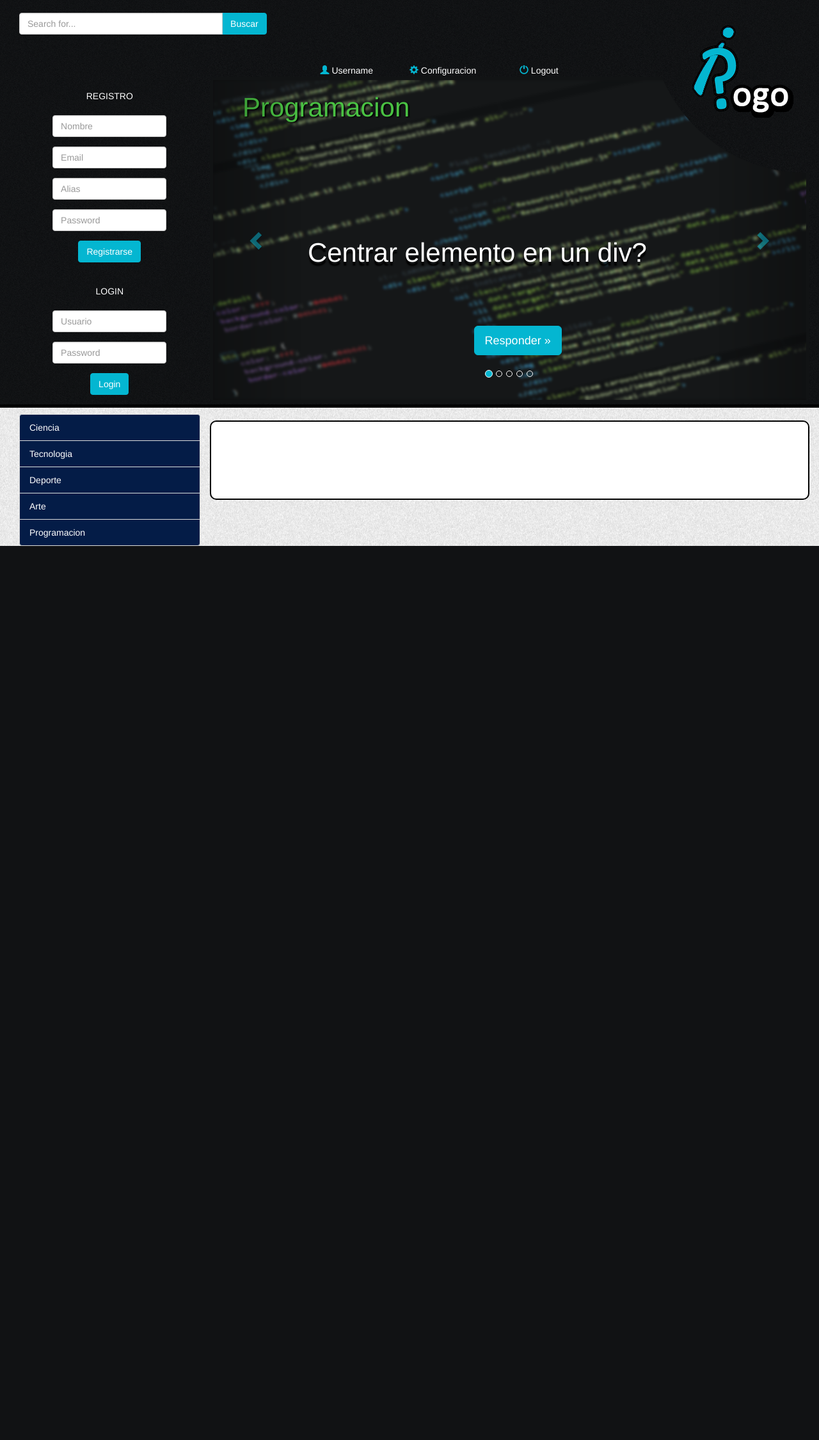
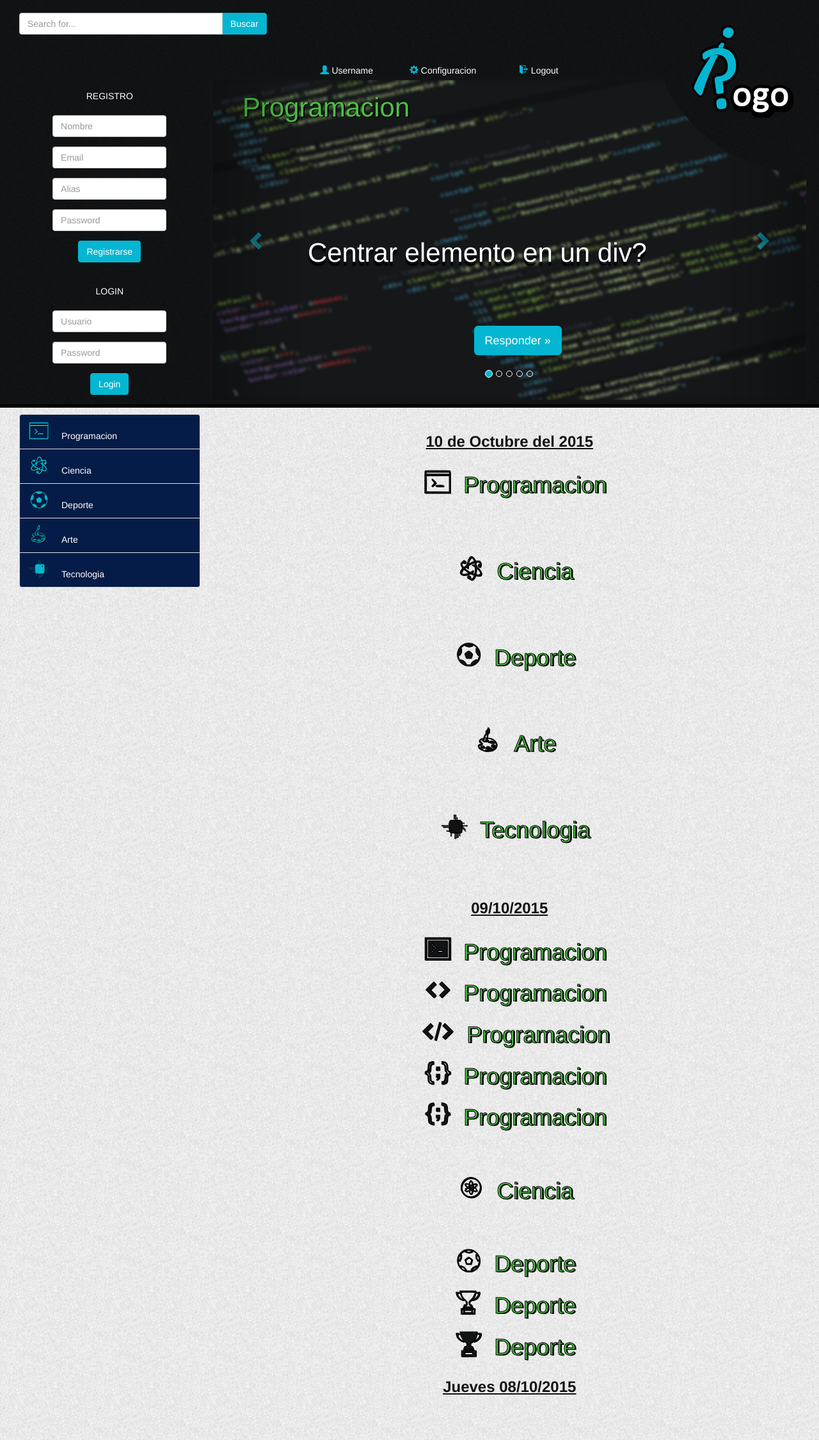
Before and after one commit to msantanagonzalez/rogo, a PHP site: page / in a window 1280 px wide. Shown: the whole page at 64% size. Before the commit the page ends 853 px from the top, so only its background shows below. Run offline with PHP 8.4, Linux system fonts and the light colour scheme.

Commit message:
Added new custom fonts

```diff
--- /dev/null
+++ b/www/Resources/css/customFonts.css
@@ -0,0 +1,139 @@
+@font-face {
+	font-family: 'icomoon';
+	src:url('../fonts/icomoon.eot?ip2beu');
+	src:url('../fonts/icomoon.eot?ip2beu#iefix') format('embedded-opentype'),
+		url('../fonts/icomoon.ttf?ip2beu') format('truetype'),
+		url('../fonts/icomoon.woff?ip2beu') format('woff'),
+		url('../fonts/icomoon.svg?ip2beu#icomoon') format('svg');
+	font-weight: normal;
+	font-style: normal;
+}
+
+[class^="icon-"], [class*=" icon-"] {
+	font-family: 'icomoon';
+	speak: none;
+	font-style: normal;
+	font-weight: normal;
+	font-variant: normal;
+	text-transform: none;
+	line-height: 1;
+
+	/* Better Font Rendering =========== */
+	-webkit-font-smoothing: antialiased;
+	-moz-osx-font-smoothing: grayscale;
+}
+
+.icon-pencil2:before {
+	content: "\e800";
+}
+.icon-chat1:before {
+	content: "\e801";
+}
+.icon-chat2:before {
+	content: "\e802";
+}
+.icon-chat3:before {
+	content: "\e803";
+}
+.icon-bubble1:before {
+	content: "\e804";
+}
+.icon-bubbles2:before {
+	content: "\e805";
+}
+.icon-bubbles3:before {
+	content: "\e806";
+}
+.icon-usersIcon:before {
+	content: "\e807";
+}
+.icon-happy:before {
+	content: "\e808";
+}
+.icon-happy2:before {
+	content: "\e809";
+}
+.icon-wink:before {
+	content: "\e80a";
+}
+.icon-wink2:before {
+	content: "\e80b";
+}
+.icon-grin:before {
+	content: "\e80c";
+}
+.icon-grin2:before {
+	content: "\e80d";
+}
+.icon-notification:before {
+	content: "\e80e";
+}
+.icon-question:before {
+	content: "\e80f";
+}
+.icon-calendar:before {
+	content: "\e810";
+}
+.icon-info:before {
+	content: "\e811";
+}
+.icon-enter:before {
+	content: "\e812";
+}
+.icon-exit:before {
+	content: "\e813";
+}
+.icon-embed:before {
+	content: "\e814";
+}
+.icon-embed2:before {
+	content: "\e815";
+}
+.icon-terminal:before {
+	content: "\e816";
+}
+.icon-atomCircleIcon:before {
+	content: "\e817";
+}
+.icon-atomIcon:before {
+	content: "\e818";
+}
+.icon-chipIcon:before {
+	content: "\e819";
+}
+.icon-codeIcon1:before {
+	content: "\e81a";
+}
+.icon-codeIcon2:before {
+	content: "\e81b";
+}
+.icon-consoleIcon:before {
+	content: "\e81c";
+}
+.icon-paletteIcon1:before {
+	content: "\e81d";
+}
+.icon-paletteIcon2:before {
+	content: "\e81e";
+}
+.icon-poopIcon1:before {
+	content: "\e81f";
+}
+.icon-poopIcon2:before {
+	content: "\e820";
+}
+.icon-soccerIcon1:before {
+	content: "\e821";
+}
+.icon-soccerIcon2:before {
+	content: "\e822";
+}
+.icon-trophyIcon1:before {
+	content: "\e823";
+}
+.icon-trophyIcon2:before {
+	content: "\e824";
+}
+.icon-calendar2:before {
+	content: "\e825";
+}
--- a/www/Resources/css/styles.css
+++ b/www/Resources/css/styles.css
@@ -7,6 +7,10 @@ body {
     background-color: #d3d3d3;
     color: #fefefe;
 }
+h1,h2,h3{
+  color: #111314;
+}
+
 /* ------------------------- TEXT STYLES -----------------------*/
 .textBlue{
 color: #04b6d1;
@@ -20,12 +24,44 @@ color: #111314
 .textBlack{
   color: #000;
 }
+.indexFecha{
+  font-weight: bold;
+  text-decoration:underline;
+}
+.indexCategoria{
+  -webkit-text-stroke: 1px black;
+  color: #4ac143;
+  text-shadow: 2px 1px 0px #000;
+  /*
+   text-shadow:
+       3px 3px 0 #000,
+     -1px -1px 0 #000,
+      1px -1px 0 #000,
+      -1px 1px 0 #000,
+       1px 1px 0 #000;
+  */
+}
+.textoCategoria{
+  position: absolute;
+  bottom: -10px;
+  left: -5px;
+  width: 25%;
+  background: url(../images/noiseHeaderGrey.png) repeat center center;
+  background-color:#111314;
+  color: #4ac143;
+  /*
+  background-color:#041c47;
+  color: #fff;
+  */
+  font-size: 3em;
+  text-shadow: 2px 1px 0px #000;
+  border-radius: 0px 100px 0px 0px;
+}
+
 /* ------------------------- Textures  -----------------------*/
-
 .bodyNoise{
   background: url(../images/noiseBody.png) repeat center center;
 }
-
 .headerNoise{
   /*Blue:*/
   /*background: url(../images/noiseHeader.png) repeat center center;*/
@@ -40,37 +76,31 @@ color: #111314
   /*Grey:*/
   background-color:#111314;
 }
-
 .buscarContainer{
   padding-bottom: 10px;
 }
-
 .indexIconsContainer{
   text-align: center;
   padding-top: 80px;
   padding-left: 50px;
   padding-right: 50px;
 }
-
 .iconsContainer{
   text-align: center;
   padding-top: 15px;
   padding-left: 0px;
   padding-right: 0px;
 }
-
 .singleIconContainer{
   padding-left: 0;
   padding-right: 0;
 }
-
 .indexLogoContainer {
   position: absolute;
   top: 10%; /*Before: 50% */
   right: 0;
   z-index: 10;
 }
-
 .logoContainer {
   position: absolute;
   padding: 0;
@@ -79,12 +109,10 @@ color: #111314
   text-align: right;
   z-index: 10;
 }
-
 .registroContainer{
   padding-top: 20px;
   text-align: center;
 }
-
 .carouselContainer{
   padding-left:5px;
   padding-right:5px;
@@ -93,7 +121,6 @@ color: #111314
   background-color:#111314;
   border-radius:10px;
 }
-
 .carouselImageContainer{
   width: 1024px;
   max-height: 500px;
@@ -103,67 +130,58 @@ color: #111314
   -ms-filter: blur(2px);
   filter: blur(2px);
 }
-
-.IndexCategoria{
+.indexCategoriaContainer{
     padding-top:10px;
-
 }
 
 .list-group-item{
   background-color: #041c47;
 }
-.IndexCategoria a{
-  color: #FFF
-}
-.TituloCategoria{
-  text-align: center;
-}
-.TituloCategoria h1{
-  color: #000
-}
-
 .contenidoContainer{
   margin: 0;
   padding: 0;
 }
-
 .preguntaContainer{
   margin-top: 20px;
   background-color: #4ac143;
   border-radius:10px;
   border: 2px solid #000;
 }
-
 .mejorRespuestaContainer{
   margin-top: 5px;
   background-color: #151718;
   border-radius:10px;
   border: 2px solid #000;
 }
-
 .respuestasContainer{
   margin-top: 5px;
   background-color: #fff;
   border-radius:10px;
   border: 2px solid #000;
 }
-
 .historialContainer{
   margin-top: 20px;
+  /*
   background-color: #fff;
   border-radius:10px;
   border: 2px solid #000;
+  */
 }
+.categoriaContainer{
+  background: url(../images/noiseHeaderGrey.png) repeat center center;
+  background-color:#111314;
+  height: 150px;
+  overflow: hidden;
+}
+
 /* ------------------------- ELEMENT STYLES  -----------------------*/
 .logo{
   max-width:30%;
 }
-
 .separator{
   height: 5px;
   background-color: black;
 }
-
 .indexCircle{
   width: 250px; /*before:250*/
   height: 250px;
@@ -181,7 +199,6 @@ color: #111314
   border-radius: 10px 10px 10px 500px;
   z-index: 9;
 }
-
 .circle{
   width: 150px;
   height: 150px;
@@ -200,73 +217,56 @@ color: #111314
   /*border-radius: 500px;*/
   z-index: 9;
 }
-
-.categoriaContainer{
-  background: url(../images/noiseHeaderGrey.png) repeat center center;
-  background-color:#111314;
-  height: 150px;
-  overflow: hidden;
+.indexCategoriaContainer a{
+  color: #FFF
 }
-
 .imagenCategoria{
   min-width: 100%;
 }
-
 #imagenArte{
   margin-top: -380px; /*Centrar imagen*/
 }
-
 #imagenCiencia{
   margin-top: -130px; /*Centrar imagen*/
 }
-
 #imagenDeporte{
   margin-top: -450px; /*Centrar imagen*/
 }
-
 #imagenProgramacion{
   margin-top: -200px; /*Centrar imagen*/
 }
-
 #imagenTecnologia{
   margin-top: -400px; /*Centrar imagen*/
 }
-
-.textoCategoria{
-  position: absolute;
-  bottom: -10px;
-  left: -5px;
-  width: 25%;
-  background: url(../images/noiseHeaderGrey.png) repeat center center;
-  background-color:#111314;
-  color: #4ac143;
-
-  /*
-  background-color:#041c47;
-  color: #fff;
-  */
-  font-size: 3em;
-  text-shadow: 2px 1px 5px #4ac143;
-  border-radius: 0px 100px 0px 0px;
-}
-
 .btnCarousel{
   color: #fff;
   background-color: #04b6d1;
   border-color: #04b6d1;
 }
-
 .btnCarousel:hover{
   color: #000;
   background-color:#4ac143;
   border-color: #4ac143;
 }
-
 .iconosPregunta{
   color: #fff;
   size:50px;
 }
-
+.menuIconosCategoria{
+  padding-right: 20px;
+  color: #04b6d1;
+  font-weight: bold;
+  font-size: 30px;
+  text-shadow: 1px 1px 0px #000;
+}
+.indexIconosCategoria{
+  padding-right: 20px;
+  padding-left: 20px; /*Quitar*/
+  color: #111314;
+  font-weight: bold;
+  font-size: 40px;
+  text-shadow: 1px 1px 0px #000;
+}
 /*------------------- Modificaciones sobre clases boostrap ---------------------*/
 .carousel-indicators .active {
   width: 12px;
@@ -287,16 +287,16 @@ color: #111314
   padding-left:5%;
   padding-top:0px;
   padding-bottom:0px;
-  color: #4ac143;
   text-align: left;
   /*text-shadow: 2px 1px 2px #000;*/
-  text-shadow: 2px 1px 2px #000;
+  text-shadow: 2px 1px 0px #000;
 }
 
 .carousel-caption h1{
   /*background: url(../images/noiseHeaderGrey.png) repeat center center;*/
   /*background-color:#111314;*/
   /*border-radius: 10px 0px 0px 10px;*/
+  color: #4ac143;
   font-size: 3em;
 }
 
--- a/www/arte.php
+++ b/www/arte.php
@@ -16,6 +16,8 @@
   	<link href="Resources/css/bootstrap.css" rel="stylesheet">
     <!-- CSS(Ours) -->
     <link href="Resources/css/styles.css" rel="stylesheet">
+    <link href="Resources/css/customFonts.css" rel="stylesheet">
+
   	<title>Rogo |- Ask and respond </title>
   </head>
 
--- a/www/ciencia.php
+++ b/www/ciencia.php
@@ -16,6 +16,8 @@
   	<link href="Resources/css/bootstrap.css" rel="stylesheet">
     <!-- CSS(Ours) -->
     <link href="Resources/css/styles.css" rel="stylesheet">
+    <link href="Resources/css/customFonts.css" rel="stylesheet">
+
   	<title>Rogo |- Ask and respond </title>
   </head>
 
--- a/www/deporte.php
+++ b/www/deporte.php
@@ -16,6 +16,8 @@
   	<link href="Resources/css/bootstrap.css" rel="stylesheet">
     <!-- CSS(Ours) -->
     <link href="Resources/css/styles.css" rel="stylesheet">
+    <link href="Resources/css/customFonts.css" rel="stylesheet">
+
   	<title>Rogo |- Ask and respond </title>
   </head>
 
--- a/www/index.php
+++ b/www/index.php
@@ -16,6 +16,8 @@
   	<link href="Resources/css/bootstrap.css" rel="stylesheet">
     <!-- CSS(Ours) -->
     <link href="Resources/css/styles.css" rel="stylesheet">
+    <link href="Resources/css/customFonts.css" rel="stylesheet">
+
   	<title>Rogo |- Ask and respond </title>
   </head>
 
@@ -60,7 +62,7 @@
                     <span>Configuracion</span>
                   </div>
                   <div class="col-lg-4 col-md-4 col-sm-12 col-xs-12 singleIconContainer">
-                    <span class="glyphicon glyphicon-off textBlue" aria-hidden="true"></span>
+                    <span class="icon-exit textBlue" aria-hidden="true"></span>
                     <span>Logout</span>
                   </div>
                 </div>
@@ -169,7 +171,7 @@
                       <img class="carouselImageContainer" src="Resources/images/carouselCiencia.png" alt="...">
                       <div class="carousel-caption">
                         <h1>Ciencia</h1>
-                        <p>Pregunta2</p>
+                        <p>Que es la teoría de cuerdas?</p>
                         <a class="btn btn-lg btnCarousel" href="#news1" role="button">Responder &raquo;</a>
                       </div>
                     </div>
@@ -178,7 +180,7 @@
                       <img class="carouselImageContainer" src="Resources/images/carouselDeporte.png" alt="...">
                       <div class="carousel-caption">
                         <h1>Deporte</h1>
-                        <p>Pregunta3</p>
+                        <p>Posiciones en el fútbol americano?</p>
                         <a class="btn btn-lg btnCarousel" href="#news1" role="button">Responder &raquo;</a>
                       </div>
                     </div>
@@ -187,7 +189,7 @@
                       <img class="carouselImageContainer" src="Resources/images/carouselArte.png" alt="...">
                       <div class="carousel-caption">
                         <h1>Arte</h1>
-                        <p>Pregunta4</p>
+                        <p>Que es un fractal?</p>
                         <a class="btn btn-lg btnCarousel" href="#news1" role="button">Responder &raquo;</a>
                       </div>
                     </div>
@@ -196,7 +198,7 @@
                       <img class="carouselImageContainer" src="Resources/images/carouselTecnologia.png" alt="...">
                       <div class="carousel-caption">
                         <h1>Tecnologia</h1>
-                        <p>Pregunta5</p>
+                        <p>Que significa "Dual core" y "Quad core"?</p>
                         <a class="btn btn-lg btnCarousel" href="#news1" role="button">Responder &raquo;</a>
                       </div>
                     </div>
@@ -229,29 +231,86 @@
         <div class="col-lg-12 col-md-12 col-sm-12 col-xs-12">
 
           <!-- Principio Ordenacion Categoria -->
-          <div class="IndexCategoria col-lg-3 col-md-3 col-sm-3 col-xs-3">
-            <a href="ciencia.php" class="list-group-item ">Ciencia</a>
-            <a href="tecnologia.php" class="list-group-item ">Tecnologia</a>
-            <a href="deporte.php" class="list-group-item ">Deporte</a>
-            <a href="arte.php" class="list-group-item ">Arte</a>
-            <a href="programacion.php" class="list-group-item ">Programacion</a>
+          <div class="indexCategoriaContainer col-lg-3 col-md-3 col-sm-3 col-xs-3">
+            <a href="programacion.php" class="list-group-item"><span class="icon-consoleIcon menuIconosCategoria" aria-hidden="true"></span>Programacion</a>
+            <a href="ciencia.php" class="list-group-item "><span class="icon-atomIcon menuIconosCategoria"></span>Ciencia</a>
+            <a href="deporte.php" class="list-group-item "><span class="icon-soccerIcon2 menuIconosCategoria"></span>Deporte</a>
+            <a href="arte.php" class="list-group-item "><span class="icon-paletteIcon1 menuIconosCategoria"></span>Arte</a>
+            <a href="tecnologia.php" class="list-group-item "><span class="icon-chipIcon menuIconosCategoria"></span>Tecnologia</a>
           </div>
           <!-- Fin Ordenacion Categoria -->
 
           <!-- Principio Historial -->
-
-            <div class="col-lg-9 col-md-9 col-sm-9 col-xs-9 historialContainer pull-right">
+            <div class="col-lg-9 col-md-9 col-sm-9 col-xs-9 historialContainer">
+              <div class="col-lg-12 col-md-12 col-sm-12 col-xs-12 text-center">
+                <h3 class="indexFecha">10 de Octubre del 2015</h3>
+                <!-- Programacion -->
+                <div class="col-lg-12 col-md-12 col-sm-12 col-xs-12 text-center">
+                  <h1 class="indexCategoria"><span class="icon-consoleIcon indexIconosCategoria"></span>Programacion</h1>
                   <BR>
-                    <BR>
-                      <BR>
-                        <BR>
-                          <BR>
-                            <BR>
-
+                  <BR>
+                  <BR>
+                </div>
+                <!-- Ciencia -->
+                <div class="col-lg-12 col-md-12 col-sm-12 col-xs-12 text-center">
+                  <h1 class="indexCategoria"><span class="icon-atomIcon indexIconosCategoria"></span>Ciencia</h1>
+                  <BR>
+                  <BR>
+                  <BR>
+                </div>
+                <!-- Deporte -->
+                <div class="col-lg-12 col-md-12 col-sm-12 col-xs-12 text-center">
+                  <h1 class="indexCategoria"><span class="icon-soccerIcon2 indexIconosCategoria"></span>Deporte</h1>
+                  <BR>
+                  <BR>
+                  <BR>
+                </div>
+                <!-- Arte -->
+                <div class="col-lg-12 col-md-12 col-sm-12 col-xs-12 text-center">
+                  <h1 class="indexCategoria"><span class="icon-paletteIcon1 indexIconosCategoria"></span>Arte</h1>
+                  <BR>
+                  <BR>
+                  <BR>
+                </div>
+                <!-- Tecnologia -->
+                <div class="col-lg-12 col-md-12 col-sm-12 col-xs-12 text-center">
+                  <h1 class="indexCategoria"><span class="icon-chipIcon indexIconosCategoria"></span>Tecnologia</h1>
+                  <BR>
+                  <BR>
+                  <BR>
+                </div>
               </div>
+              <div class="col-lg-12 col-md-12 col-sm-12 col-xs-12 text-center">
+                <h3 class="indexFecha">09/10/2015</h3>
+                <!-- Programacion -->
+                <div class="col-lg-12 col-md-12 col-sm-12 col-xs-12 text-center">
+                  <h1 class="indexCategoria"><span class="icon-terminal indexIconosCategoria"></span>Programacion</h1>
+                  <h1 class="indexCategoria"><span class="icon-embed indexIconosCategoria"></span>Programacion</h1>
+                  <h1 class="indexCategoria"><span class="icon-embed2 indexIconosCategoria"></span>Programacion</h1>
+                  <h1 class="indexCategoria"><span class="icon-codeIcon1 indexIconosCategoria"></span>Programacion</h1>
+                  <h1 class="indexCategoria"><span class="icon-codeIcon2 indexIconosCategoria"></span>Programacion</h1>
+                  <BR>
+                  <BR>
+                  <h1 class="indexCategoria"><span class="icon-atomCircleIcon indexIconosCategoria"></span>Ciencia</h1>
+                  <BR>
+                  <BR>
+                  <h1 class="indexCategoria"><span class="icon-soccerIcon1 indexIconosCategoria"></span>Deporte</h1>
+                  <h1 class="indexCategoria"><span class="icon-trophyIcon1 indexIconosCategoria"></span>Deporte</h1>
+                  <h1 class="indexCategoria"><span class="icon-trophyIcon2 indexIconosCategoria"></span>Deporte</h1>
+                </div>
+                <BR>
+                <BR>
+                <BR>
+              </div>
+              <div class="col-lg-12 col-md-12 col-sm-12 col-xs-12 text-center">
+                <h3 class="indexFecha">Jueves 08/10/2015</h3>
+                <BR>
+                <BR>
+                <BR>
+              </div>
+            </div>
 
             </div>
-
             <!-- Fin Historial -->
         </div>
         <!-- Fin del Cuerpo de la pagina-->
--- a/www/programacion.php
+++ b/www/programacion.php
@@ -16,6 +16,8 @@
   	<link href="Resources/css/bootstrap.css" rel="stylesheet">
     <!-- CSS(Ours) -->
     <link href="Resources/css/styles.css" rel="stylesheet">
+    <link href="Resources/css/customFonts.css" rel="stylesheet">
+
   	<title>Rogo |- Ask and respond </title>
   </head>
 
--- a/www/question.php
+++ b/www/question.php
@@ -16,6 +16,8 @@
   	<link href="Resources/css/bootstrap.css" rel="stylesheet">
     <!-- CSS(Ours) -->
     <link href="Resources/css/styles.css" rel="stylesheet">
+    <link href="Resources/css/customFonts.css" rel="stylesheet">
+
   	<title>Rogo |- Ask and respond </title>
   </head>
 
--- a/www/tecnologia.php
+++ b/www/tecnologia.php
@@ -16,6 +16,8 @@
   	<link href="Resources/css/bootstrap.css" rel="stylesheet">
     <!-- CSS(Ours) -->
     <link href="Resources/css/styles.css" rel="stylesheet">
+    <link href="Resources/css/customFonts.css" rel="stylesheet">
+
   	<title>Rogo |- Ask and respond </title>
   </head>
 
```
Also changed, not shown: www/Resources/fonts/icomoon.ttf (added), www/Resources/fonts/icomoon.woff (added), 2 other files.
